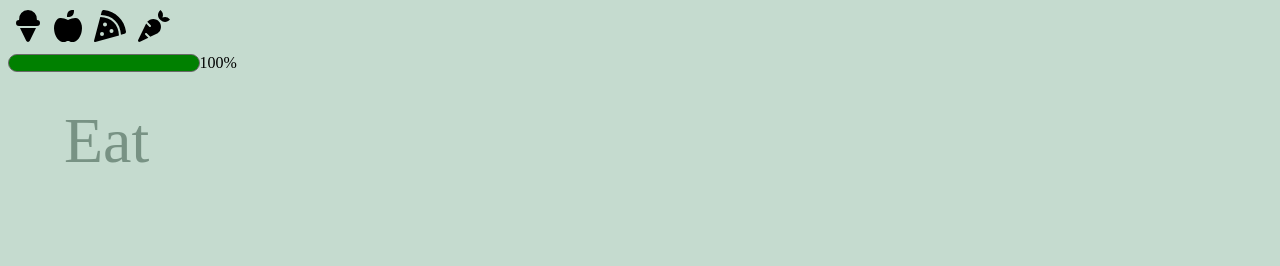
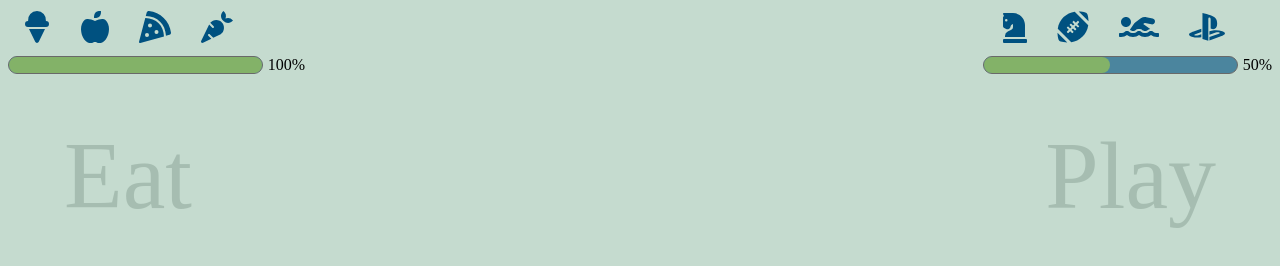
Before and after one commit to aclai4067/tamagotchi, a website built with webpack: page src/index.html in a window 1280 px wide. Built offline with nearby package versions, Linux system fonts and the light colour scheme.

Commit message:
added play functionality

```diff
--- a/src/javascripts/components/eat.js
+++ b/src/javascripts/components/eat.js
@@ -2,7 +2,7 @@ import utilities from '../helpers/utilities';
 
 let full = 100;
 const eatProgress = `
-  <div id='progressBar'>
+  <div class='progressBar'>
     <div id='eatBarPercent'></div>
   </div>
 `;
@@ -63,7 +63,7 @@ const printEatBtns = () => {
         ${eatProgress}
         <div id='eatProgressPercent'>${full}%</div>
       </div>
-      <p class='category snacks'>Eat</p>
+      <h2 class='category'>Eat</h2>
     `;
   utilities.printToDom('eat', eatString);
   for (let x = 0; x < eatArr.length; x += 1) {
--- /dev/null
+++ b/src/javascripts/components/play.js
@@ -0,0 +1,74 @@
+import utilities from '../helpers/utilities';
+
+let fun = 50;
+const playProgress = `
+  <div class='progressBar'>
+    <div id='playBarPercent'></div>
+  </div>
+`;
+
+const playArr = [
+  {
+    id: 'play0',
+    icon: '<i class="play0Btn fas fa-chess-knight"></i>',
+    points: 2,
+  },
+  {
+    id: 'play1',
+    icon: '<i class="play1Btn fas fa-football-ball"></i>',
+    points: 50,
+  },
+  {
+    id: 'play2',
+    icon: '<i class="play2Btn fas fa-swimmer"></i>',
+    points: 2,
+  },
+  {
+    id: 'play3',
+    icon: '<i class="play3Btn fab fa-playstation"></i>',
+    points: 50,
+  },
+];
+
+const updateFun = (e) => {
+  const selectedActivity = e.target.classList.value;
+  const selectedActivityParent = e.target.parentNode.classList.value;
+  for (let n = 0; n < playArr.length; n += 1) {
+    if (selectedActivity.includes(playArr[n].id) || selectedActivityParent.includes(playArr[n].id)) {
+      fun += playArr[n].points;
+    }
+    if (fun > 100) {
+      fun = 100;
+    } else if (fun < 0) {
+      fun = 0;
+    }
+  }
+  const funString = `${playProgress} <div id='playProgressPercent'>${fun}%</div>`;
+  utilities.printToDom('funScore', funString);
+  document.getElementById('playBarPercent').style.width = `${fun}%`;
+};
+
+const printPlayBtns = () => {
+  let playString = `
+      <div class='row rightDiv'>
+    `;
+  for (let i = 0; i < playArr.length; i += 1) {
+    playString += `
+      <button type='button' id='${playArr[i].id}' class='${playArr[i].id}Btn'>${playArr[i].icon}</button>
+    `;
+  }
+  playString += `
+      </div>
+      <div id='funScore' class='row'>
+        ${playProgress}
+        <div id='playProgressPercent'>${fun}%</div>
+      </div>
+      <h2 class='category'>Play</h2>
+    `;
+  utilities.printToDom('play', playString);
+  for (let x = 0; x < playArr.length; x += 1) {
+    document.getElementById(playArr[x].id).addEventListener('click', updateFun);
+  }
+};
+
+export default { printPlayBtns };
--- a/src/javascripts/main.js
+++ b/src/javascripts/main.js
@@ -1,9 +1,11 @@
 import '@fortawesome/fontawesome-free/js/all';
 import '../styles/main.scss';
 import eat from './components/eat';
+import play from './components/play';
 
 const init = () => {
   eat.printEatBtns();
+  play.printPlayBtns();
 };
 
 init();
--- a/src/styles/main.scss
+++ b/src/styles/main.scss
@@ -1,25 +1,36 @@
+#app{
+    display: flex;
+    flex-wrap: wrap;
+}
+
 body{
     background-color: #c5dbcf;
 }
 
-button{
-    background-color: transparent;
-    border: none;
-    font-size: 2em;
-}
-
 .quad {
-    height: 50%;
-    width: 50%;
+    flex: 1 1 50%;
 }
 
 .row{
     display: flex;
 }
 
+// Icons
+
+button{
+    color: rgb(0, 81, 128);
+    background-color: transparent;
+    border: none;
+    font-size: 2em;
+    padding: 2px 15px;
+}
+
+// Section Titles
+
 .category{
-    color: #779183fd;
-    font-size: 4em;
+    color: #77918365;
+    font-size: 6em;
+    font-weight: inherit;
     position: absolute;
 }
 
@@ -28,20 +39,51 @@ button{
     left: 5%;
 }
 
+#play .category{
+    top: 5%;
+    right: 5%;
+}
+
+// Justify Play & Sleep Right
+
+.rightDiv{
+    display: flex;
+    justify-content: flex-end;
+    padding-right: 5%;
+}
+
+// Progress Bars
+
 #fullScore{
     margin-top: 7px;
 }
 
-#progressBar{
-    background-color: dimgrey;
+#funScore{
+    display: flex;
+    justify-content: flex-end;
+    margin-top: 7px;
+}
+
+.progressBar{
+    background-color: rgba(0, 81, 128, 0.616);
     border: 1px solid dimgrey;
     border-radius: 20px;
-    width: 30%;
+    margin-right: 5px;
+    width: 40%;
+}
+
+#eatBarPercent, #playBarPercent{
+    background-color: #84b368fd;
+    border-radius: 20px;
+    height: 100%;
 }
 
 #eatBarPercent{
-    background-color: green;
-    border-radius: 20px;
-    height: 100%;
     width: 100%;
+
 }
+
+#playBarPercent{
+    width: 50%;
+
+}
```
